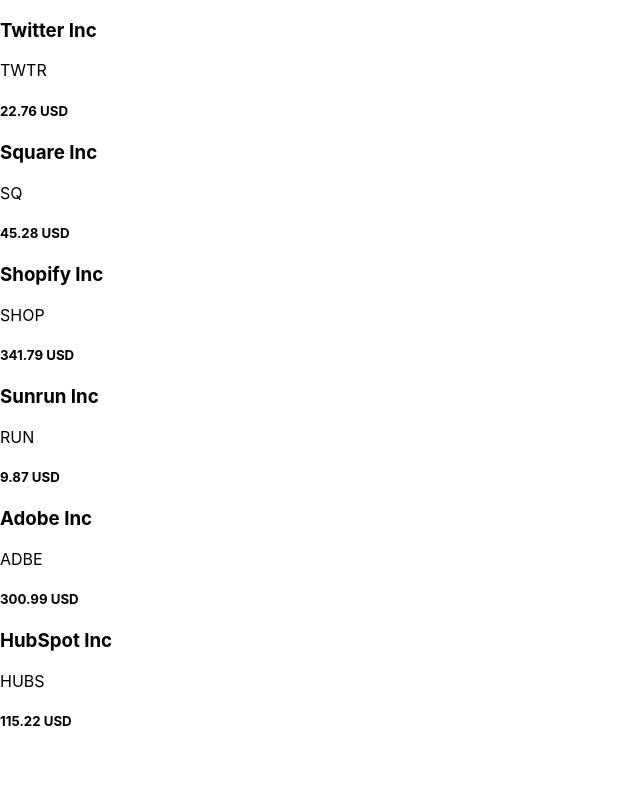
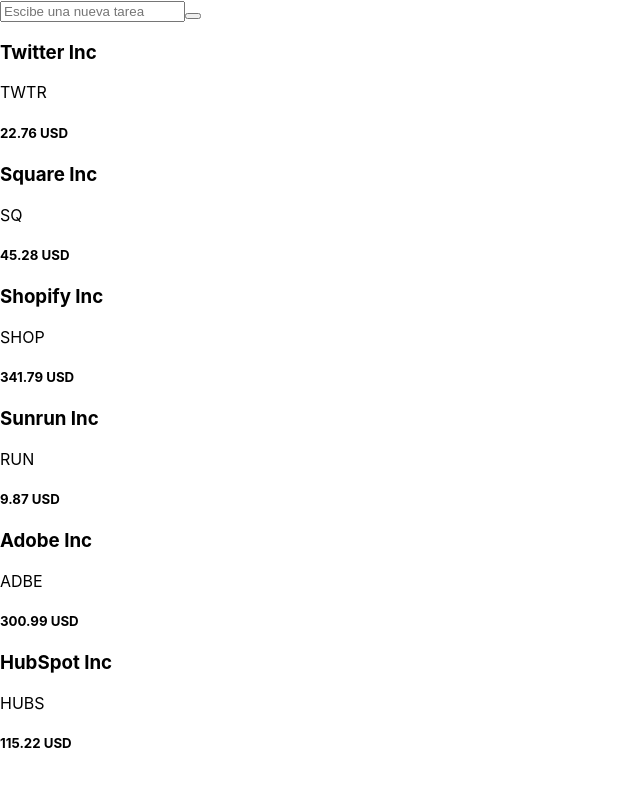
Before and after one commit to Alejogb1/tarea-punchit-redux, a React (Create React App) app in the folder tarea/: page /todos in a window 1280 px wide. Shown: the top 786 px of the page, without its empty margins (0-640 px from the left). Built offline with nearby package versions, Linux system fonts and the light colour scheme.

Commit message:
camelCase fix
Co-Authored-By: Alejo Garcia <52103963+alejogb1@users.noreply.github.com>

```diff
--- a/tarea/src/App.js
+++ b/tarea/src/App.js
@@ -2,10 +2,12 @@
 import {Provider} from "react-redux"
 import store from "./redux/store"
 import Todo from "./Pages/todo"
+import AddTodo from "./components/addTodo"
 function App() {
   return (
     <Provider store={store}>
       <Router>
+        <AddTodo/>
         <Route path="/todos" component={Todo}></Route>
         <Redirect to="/todos"/>
       </Router>
```
